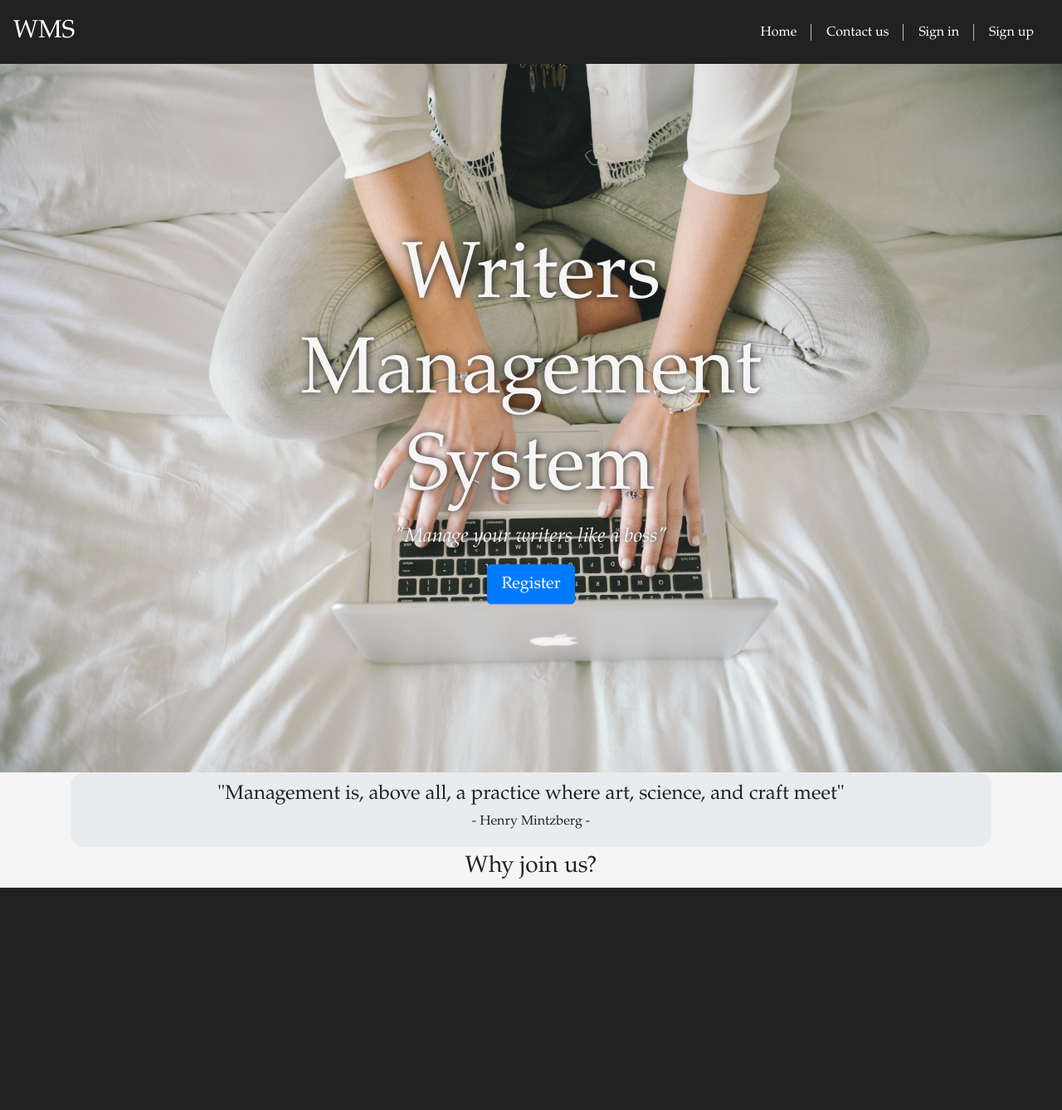
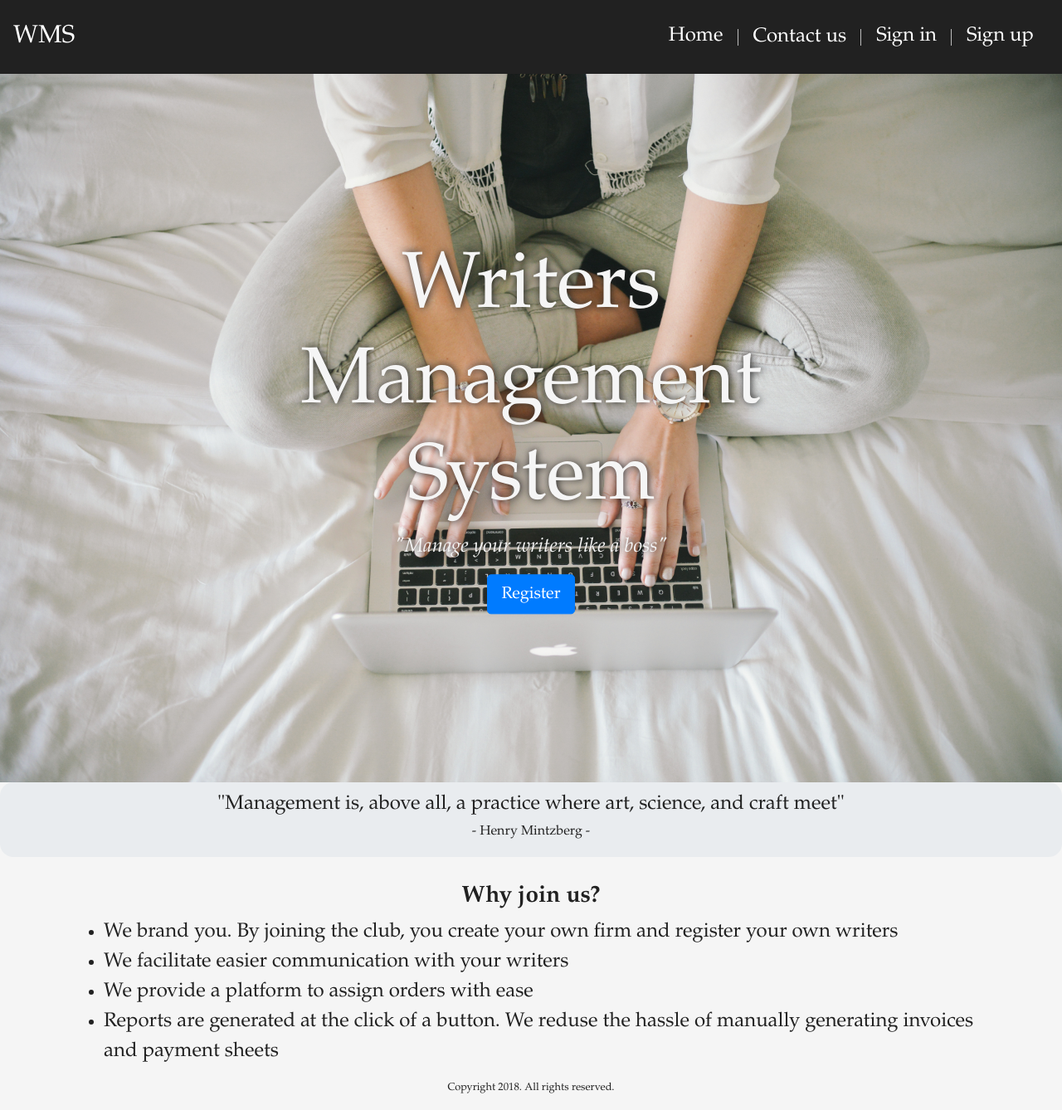
Before and after one commit to Alabee/WMS, a Django app: page / in a window 1280 px wide. Shown: the whole page at 83% size. Before the commit the page ends 1070 px from the top, so only its background shows below. Run offline with Django 3.2, Linux system fonts and the light colour scheme; some libraries are stand-ins or nearby versions.

Commit message:
Base.html addition

```diff
--- a/WMS/users/static/users/style.css
+++ b/WMS/users/static/users/style.css
@@ -1,6 +1,7 @@
 body{
     background-color: #F5F5F5;
     color: #212121;
+    font-size: 1.5rem;
     font-family: Palatino, Palatino Linotype, Palatino LT STD, Book Antiqua, Georgia, serif;
 }
 
@@ -30,7 +31,7 @@ body{
 }
 .jumbotron{
     padding: 0.8rem 0.8rem;
-    margin-bottom: 0.5rem;
+    margin-bottom: 2rem;
     border-radius: 1rem;
 }
 .banner{
@@ -65,9 +66,15 @@ body{
     top: 50%;
     left: 50%;
     transform: translate(-50%, -50%);
+    z-index: 1;
 }
 #content{
-    display: none;
+    filter: blur(5px);
+}
+.footer{
+    text-align: center;
+    font-size: 0.8rem;
+    margin-bottom: 0px;
 }
 
 @media (min-width: 769px) {
@@ -89,6 +96,9 @@ body{
 }
 
 @media (max-width: 769px) {
+    body{
+        font-size: 1.2rem;
+    }
     .center h1{
         font-size: 2rem;
     }
--- /dev/null
+++ b/WMS/users/templates/users/base.html
@@ -0,0 +1,75 @@
+{% load static %}
+<!doctype html>
+<html lang="en">
+  <head>
+    <!-- Required meta tags -->
+    <meta charset="utf-8">
+    <meta name="viewport" content="width=device-width, initial-scale=1, shrink-to-fit=no">
+
+    <!-- Bootstrap CSS -->
+    <link rel="stylesheet" href="https://stackpath.bootstrapcdn.com/bootstrap/4.1.3/css/bootstrap.min.css" integrity="sha384-MCw98/SFnGE8fJT3GXwEOngsV7Zt27NXFoaoApmYm81iuXoPkFOJwJ8ERdknLPMO" crossorigin="anonymous">
+    <link rel="stylesheet" href="{% static 'users/style.css' %}" type="text/css">
+    <link rel="stylesheet" href="{% static 'users/fontawesome.all.min.css' %}">
+    <title>Home</title>
+  </head>
+  <body onload="loaderFunction()">
+    <div id="loader">
+      <img src="{% static 'users/images/spinner.svg' %}" alt="Loader Animation">
+    </div>
+    <div id="content">
+          <nav class="navbar navbar-expand-md sticky-top">
+          <!--<a class="navbar-brand"><img class="logo" src="{% static 'users/images/logo.png' %}"></a>-->
+            <span class="navbar-text">WMS</span>
+
+            <button class="navbar-toggler" data-toggle="collapse" data-target="#mainNav">
+                <span class="navbar-toggler-icon"></span>
+            </button>
+            <div class="collapse navbar-collapse" id="mainNav">
+              <ul class="navbar-nav ml-auto">
+                  <li class="nav-item">
+                    <a class="nav-link active" href="{% url 'index' %}">Home</a>
+                  </li>
+                  <li class="nav-item">
+                    <a class="nav-link" href="{% url 'index' %}"><i class="fas fa-user"></i>Contact us</a>
+                  </li>
+                  <li class="nav-item">
+                    <a class="nav-link" href="{% url 'login' %}">Sign in</a>
+                  </li>
+                  <li class="nav-item">
+                    <a class="nav-link" href="{% url 'register' %}">Sign up</a>
+                  </li>
+              </ul>
+            </div>
+          </nav>
+
+            {% block content %}
+            {% endblock %}
+
+
+
+        </div>
+
+        <footer class="footer sticky-bottom">
+            <p>Copyright 2018.  All rights reserved.</p>
+        </footer>
+    </div>
+
+    <script type="text/javascript">
+      var Start;
+
+      function loaderFunction(){
+        Start = setTimeout(showpage,2500);
+      }
+      function showpage(){
+        document.getElementById("loader").style.display="none";
+        document.getElementById("content").style.filter= "blur(0px)";
+      }
+
+    </script>
+    <!-- Optional JavaScript -->
+    <!-- jQuery first, then Popper.js, then Bootstrap JS -->
+    <script src="https://code.jquery.com/jquery-3.3.1.slim.min.js" integrity="sha384-q8i/X+965DzO0rT7abK41JStQIAqVgRVzpbzo5smXKp4YfRvH+8abtTE1Pi6jizo" crossorigin="anonymous"></script>
+    <script src="https://cdnjs.cloudflare.com/ajax/libs/popper.js/1.14.3/umd/popper.min.js" integrity="sha384-ZMP7rVo3mIykV+2+9J3UJ46jBk0WLaUAdn689aCwoqbBJiSnjAK/l8WvCWPIPm49" crossorigin="anonymous"></script>
+    <script src="https://stackpath.bootstrapcdn.com/bootstrap/4.1.3/js/bootstrap.min.js" integrity="sha384-ChfqqxuZUCnJSK3+MXmPNIyE6ZbWh2IMqE241rYiqJxyMiZ6OW/JmZQ5stwEULTy" crossorigin="anonymous"></script>
+  </body>
+</html>
--- a/WMS/users/templates/users/index.html
+++ b/WMS/users/templates/users/index.html
@@ -1,88 +1,31 @@
+{% extends 'users/base.html' %}
 {% load static %}
-<!doctype html>
-<html lang="en">
-  <head>
-    <!-- Required meta tags -->
-    <meta charset="utf-8">
-    <meta name="viewport" content="width=device-width, initial-scale=1, shrink-to-fit=no">
-
-    <!-- Bootstrap CSS -->
-    <link rel="stylesheet" href="https://stackpath.bootstrapcdn.com/bootstrap/4.1.3/css/bootstrap.min.css" integrity="sha384-MCw98/SFnGE8fJT3GXwEOngsV7Zt27NXFoaoApmYm81iuXoPkFOJwJ8ERdknLPMO" crossorigin="anonymous">
-    <link rel="stylesheet" href="{% static 'users/style.css' %}" type="text/css">
-    <link rel="stylesheet" href="{% static 'users/fontawesome.all.min.css' %}">
-    <title>Home</title>
-  </head>
-  <body onload="loaderFunction()">
-    <div id="loader">
-      <img src="{% static 'users/images/spinner.svg' %}" alt="Loader Animation">
-    </div>
-    <div id="content">
-        <div>
-          <nav class="navbar navbar-expand-md sticky-top">
-          <!--<a class="navbar-brand"><img class="logo" src="{% static 'users/images/logo.png' %}"></a>-->
-            <span class="navbar-text">WMS</span>
-
-            <button class="navbar-toggler" data-toggle="collapse" data-target="#mainNav">
-                <span class="navbar-toggler-icon"></span>
-            </button>
-            <div class="collapse navbar-collapse" id="mainNav">
-              <ul class="navbar-nav ml-auto">
-                  <li class="nav-item">
-                    <a class="nav-link active" href="#">Home</a>
-                  </li>
-                  <li class="nav-item">
-                    <a class="nav-link" href="#"><i class="fas fa-user"></i>Contact us</a>
-                  </li>
-                  <li class="nav-item">
-                    <a class="nav-link" href="#">Sign in</a>
-                  </li>
-                  <li class="nav-item">
-                    <a class="nav-link" href="#">Sign up</a>
-                  </li>
-              </ul>
-            </div>
-          </nav>
+{% block content %}
 <div class="banner">
   <img src="{% static 'users/images/home.jpg' %}">
   <div class="center">
       <h1>Writers Management System</h1>
       <h4><i>"Manage your writers like a boss"</i></h4>
-                  <button type="button" class="btn btn-primary btn-lg">Register</button>
+      <button type="button" class="btn btn-primary btn-lg"><a href="{% url 'index' %}"></a>Register</button>
   </div>
 </div>
-        </div>
-
-
-
-
-
-        <div class="container" style="text-align: center">
 <div class="jumbotron" style="text-align: center">
   <h4>"Management is, above all, a practice where art, science, and craft meet"</h4>
   <h6>- Henry Mintzberg -</h6>
 </div>
-            <div>
-              <h3>Why join us?</h3>
+
+
+<div class="container" style="text-align: center">
+
+<div style="text-align: left">
+  <h3 style="text-align: center"><b>Why join us?</b></h3>
+  <ul>
+    <li>We brand you. By joining the club, you create your own firm and register your own writers</li>
+    <li>We facilitate easier communication with your writers</li>
+    <li>We provide a platform to assign orders with ease</li>
+    <li>Reports are generated at the click of a button. We reduse the hassle of manually generating
+      invoices and payment sheets
+    </li>
+  </ul>
 </div>
-
-        </div>
-    </div>
-    <script type="text/javascript">
-      var Start;
-
-      function loaderFunction(){
-        Start = setTimeout(showpage,2500);
-      }
-      function showpage(){
-        document.getElementById("loader").style.display="none";
-        document.getElementById("content").style.display="block";
-      }
-
-    </script>
-    <!-- Optional JavaScript -->
-    <!-- jQuery first, then Popper.js, then Bootstrap JS -->
-    <script src="https://code.jquery.com/jquery-3.3.1.slim.min.js" integrity="sha384-q8i/X+965DzO0rT7abK41JStQIAqVgRVzpbzo5smXKp4YfRvH+8abtTE1Pi6jizo" crossorigin="anonymous"></script>
-    <script src="https://cdnjs.cloudflare.com/ajax/libs/popper.js/1.14.3/umd/popper.min.js" integrity="sha384-ZMP7rVo3mIykV+2+9J3UJ46jBk0WLaUAdn689aCwoqbBJiSnjAK/l8WvCWPIPm49" crossorigin="anonymous"></script>
-    <script src="https://stackpath.bootstrapcdn.com/bootstrap/4.1.3/js/bootstrap.min.js" integrity="sha384-ChfqqxuZUCnJSK3+MXmPNIyE6ZbWh2IMqE241rYiqJxyMiZ6OW/JmZQ5stwEULTy" crossorigin="anonymous"></script>
-  </body>
-</html>
+{% endblock %}
```
Lines whose indentation alone changed are shown as unchanged.
